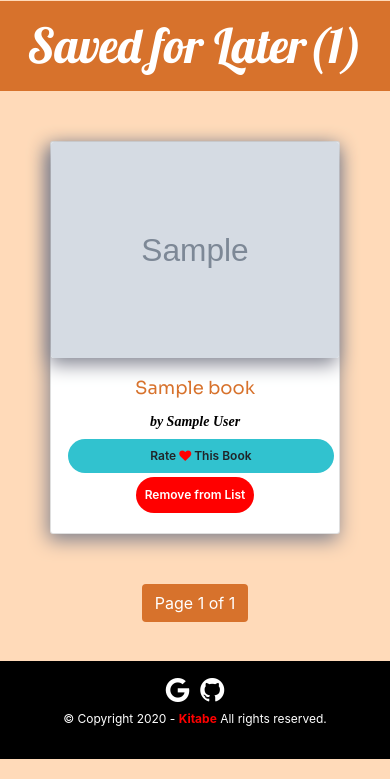
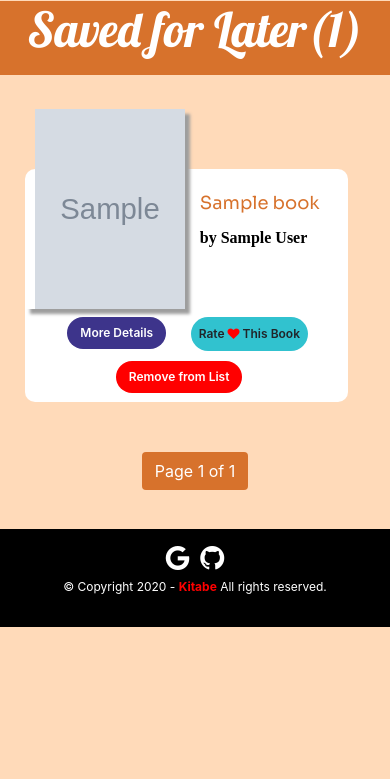
Before and after one commit to Praful932/Kitabe, a Django app: template templates/mainapp/saved_book.html in a window 390 px wide. Shown: the part 65-844 px from the top of the page. Run offline with Django 3.2, Linux system fonts and the light colour scheme; the template is opened without the code that fills it: most values are stand-ins (such as "Sample title", 1, 10 or a date in 2020); grey boxes marked "Sample" are stand-in pictures; parts of the project's set-up code (start-up, migrations or seed data) failed here and were passed over; some libraries are stand-ins or nearby versions.

Commit message:
⚒️[Fix]: css for saved books

```diff
--- /dev/null
+++ b/static/mainapp/css/saved_book.css
@@ -0,0 +1,154 @@
+.genre-head {
+    font-family: "Lobster", cursive;
+    font-size: 300%;
+    background-color: #d7722c;
+    margin-top: 0px;
+    color: white;
+}
+
+#sekil img {
+    padding-left: 10px;
+    margin-top: -60px;
+    width: 200px;
+    height: 260px;
+    box-shadow: 2px 2px 2px #9e9e9e;
+    -webkit-box-shadow: 5px 5px 3px #9e9e9e;
+    -moz-box-shadow: 3px 3px 1px #9e9e9e;
+}
+
+.obsu {
+    margin-top: 70px;
+    width: 550px;
+    background-color: white;
+    border-radius: 10px;
+    margin-left: 6.5%;
+}
+
+#book_name {
+    margin-top: -190px;
+    padding-left: 220px;
+    font-family: "Sora", sans-serif;
+    font-size: 1.2rem;
+    color: #d7722c;
+}
+
+#author_name {
+    padding-left: 220px;
+    font-family: "Rockwell", serif;
+    color: black;
+    font-weight: bold;
+    font-size: 1 rem;
+    padding-bottom: 25px;
+    padding-top: 9px;
+}
+
+#content {
+    display: absolute;
+}
+
+.remove {
+    margin-top: 10px;
+    background-color: red;
+    text-align: center;
+    font-weight: 600;
+    font-size: 1rem;
+    border-radius: 20px;
+    color: #fff;
+    margin-left: 53%;
+    margin-bottom: 3%;
+}
+
+.remove:hover {
+    color: red;
+    background: white;
+    border: 2px solid red;
+    text-shadow: 1px 1px 3px #ffcccb;
+}
+
+.more-details {
+    margin-left: 40%;
+    text-align: center;
+    background-color: #3d348b;
+    color: #fff;
+    font-weight: 600;
+    font-size: 1rem;
+    border-radius: 20px;
+    margin-right: 20px;
+}
+
+.more-details:hover {
+    color: #3d348b;
+    background: white;
+    border: 2px solid #3d348b;
+    text-shadow: 1px 1px 3px #727ff0;
+}
+
+.rating-block {
+    display: inline-block;
+    text-align: center;
+    background-color: #31c2cf;
+    font-weight: 600;
+    font-size: 1rem;
+    border-radius: 20px;
+    padding: 8px;
+}
+
+.rating-block:hover {
+    text-shadow: 0px 0px 6px rgba(255, 255, 255, 1);
+    transition: all 0.4s ease 0s;
+}
+
+.rateYo {
+    display: none;
+}
+
+.link {
+    background-color: white;
+    color: #d7722c;
+}
+
+.link:hover {
+    color: #d7722c;
+    background-color: #e5e4e2;
+}
+
+.des {
+    background-color: #d7722c;
+    color: white;
+}
+
+.pagination {
+    margin-top: 50px;
+}
+
+@media screen and (max-width: 600px) {
+    .obsu {
+        width: 323px;
+    }
+    #sekil img {
+        width: 160px;
+        height: 200px;
+    }
+    #book_name {
+        font-size: 18px;
+        padding-top: 22%;
+        padding-left: 54%;
+    }
+    #author_name {
+        padding-left: 54%;
+    }
+    .more-details {
+        font-size: 12px;
+        margin-left: 13%;
+    }
+    .rating-block {
+        font-size: 12px;
+    }
+    .remove {
+        font-size: 12px;
+        margin-left: 28%;
+    }
+    #content {
+        padding-top: 13%;
+    }
+}
--- a/templates/mainapp/saved_book.html
+++ b/templates/mainapp/saved_book.html
@@ -1,84 +1,53 @@
 {% extends "mainapp/layout.html" %}
 {% load static %}
-
-{% block title  %}
+{% block title %}
 Library
 {% endblock title %}
-
 {% block head %}
-<link rel="stylesheet" href="{% static 'mainapp/css/read.css' %}">
-
-<style>
-    .remove{
-  margin-top:10px;
-  background-color: red;
-  text-align: center;
-  font-weight: 600;
-  font-size: 1rem;
-  border-radius: 20px;
-  color:#fff;
-
-}
-@media screen and (max-width: 600px) {
-
-    .more-details{
-        bottom:60px;
-        left:20px;
-    }
-   .remove {
-      font-size: 12px;
-      position: inherit;
-      bottom:10px;
-      padding:8px;
-    }
-    .rating-block{
-        bottom:60px;
-        right:20px;
-    }
-}
-</style>
+<link rel="stylesheet" href="{% static 'mainapp/css/saved_book.css' %}">
 {% endblock head %}
 {% block main %}
 
-<h1 id = "title" class="genre-head text-center pt-3 pb-3">Saved for Later({{num}})</h1>
-
+<h1 id="title" class="genre-head text-center pb-3">Saved for Later({{num}})</h1>
+<div class="card-deck pt-3">
 {% for book in page_obj %}
-
-    <div id = "book-{{book.book_id}}"class="card  mb-4" style="max-width:700px;">
-        <div class="row g-0">
-            <div class="col-md-4 ">
-            <img class = "img-fluid card-img" src="{{book.image_url}}" alt="book Card">
+<div id="book-{{book.book_id}}" class="obsu">
+    <div id="sekil">
+        <img src="{{book.image_url}}" alt="book Card" />
     </div>
-        <div class="text-center col-md-8">
-            <div class="card-body">
-                <h5 class=" card-title">{{book.original_title}}</h5>
-                <p class=" card-text"><i>by {{book.authors}}</i></p>
-                <a href="javascript:;" onclick='bookDetails(this)' class=" btn more-details"
-            data-book-id="{{ book.book_id }}">More Details</a>
-            <div class=" rating-block" id="rating-block-{{ book.book_id }}" onmouseover="rateStart(this)" onclick='rateBook(this)' onmouseout='finishRate(this)'
-            data-book-id="{{ book.book_id }}">
-            <div  id="button-text-{{ book.book_id }}">Rate <i class="fa fa-heart" style="color:red"></i> This Book
+    <div id="book_name">
+        {{book.original_title}}
+    </div>
+    <div id="author_name">
+        by {{book.authors}}
+    </div>
+    <div id="content">
+            <a href="javascript:;" onclick='bookDetails(this)' class=" btn more-details" data-book-id="{{ book.book_id }}">More Details</a>
+            <div class=" rating-block" id="rating-block-{{ book.book_id }}" onmouseover="rateStart(this)" onclick='rateBook(this)' onmouseout='finishRate(this)' data-book-id="{{ book.book_id }}">
+                <div id="button-text-{{ book.book_id }}">Rate <i class="fa fa-heart" style="color:red"></i> This Book
                 </div>
                 <div class='rateYo' id='rate-{{ book.book_id }}'></div>
-
-        </div>
-        <a href ="javascript:;" class = "btn remove"  onclick='removeBook(this)' data-book-id="{{ book.book_id }}">Remove from List</a>
-            </div>
             </div><br>
+            <a href="javascript:;" class="btn remove" onclick='removeBook(this)' data-book-id="{{ book.book_id }}">Remove from List</a>
     </div>
 </div>
+{% if forloop.counter|divisibleby:"2"  %}
+</div>
+<div class="card-deck pt-3">
+    {% endif %}
     {% endfor %}
+</div>
 <nav aria-label="...">
     <ul class="pagination justify-content-center">
         {% if page_obj.has_previous %}
-            <li class="page-item"><a class = "btn link" href="?page={{ page_obj.previous_page_number }}">&laquo; Previous</a></li>
+        <li class="page-item"><a class="btn link" href="?page={{ page_obj.previous_page_number }}">&laquo; Previous</a></li>
         {% endif %}
 
-            <li  class="page-item "><span class="btn des">
+        <li class="page-item "><span class="btn des">
                 Page {{ page_obj.number }} of {{ page_obj.paginator.num_pages }}
             </span></li>
         {% if page_obj.has_next %}
-            <li class="page-item "><a class = "btn link" href="?page={{ page_obj.next_page_number }}"> Next &raquo;</a></li>
+        <li class="page-item "><a class="btn link" href="?page={{ page_obj.next_page_number }}"> Next &raquo;</a></li>
         {% endif %}
 </nav>
 
@@ -86,21 +55,21 @@ Library
 {% endblock main %}
 {% block script %}
 <script>
-    function removeBook(obj){
+    function removeBook(obj) {
         var bookid = obj.getAttribute('data-book-id');
         console.log(bookid)
         $.ajax({
-            data : {
-                'bookid' : bookid,
+            data: {
+                'bookid': bookid,
                 'csrfmiddlewaretoken': Cookies.get('csrftoken')
             },
             dataType: 'json',
-            url : '{%url "remove_saved_book" %}',
+            url: '{%url "remove_saved_book" %}',
             type: 'POST',
-            success: function (response){
+            success: function(response) {
                 $("#book-" + bookid).remove();
             },
-            error: function (response) {
+            error: function(response) {
                 console.log(response);
             }
         })
```
Lines whose indentation alone changed are shown as unchanged.
